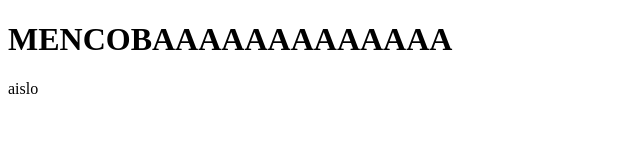
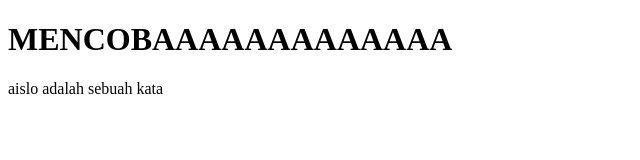
Before and after one commit to Pronazole/repo-1, a plain HTML site: page index.html in a window 1280 px wide. Shown: the whole page, without its empty margins (0-640 px from the left). Drawn offline with Linux system fonts and the light colour scheme.

Commit message:
menambah dan mengubah beberapa kata

```diff
--- a/index.html
+++ b/index.html
@@ -5,6 +5,6 @@
 </head>
 <body>
   <h1>MENCOBAAAAAAAAAAAAA</h1>
-  <p>aislo</p>
+  <p>aislo adalah sebuah kata</p>
 </body>
 </html>
```
